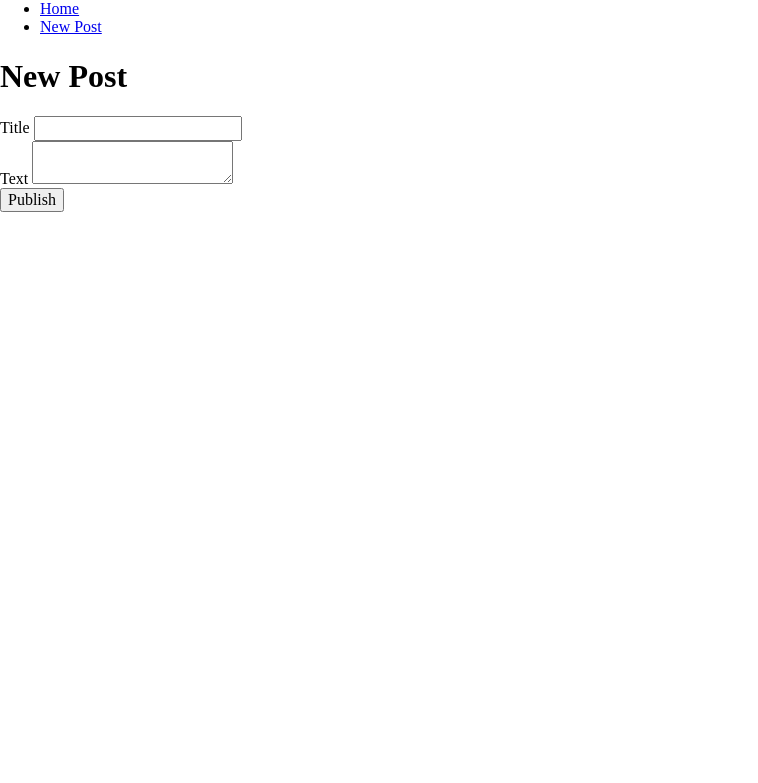
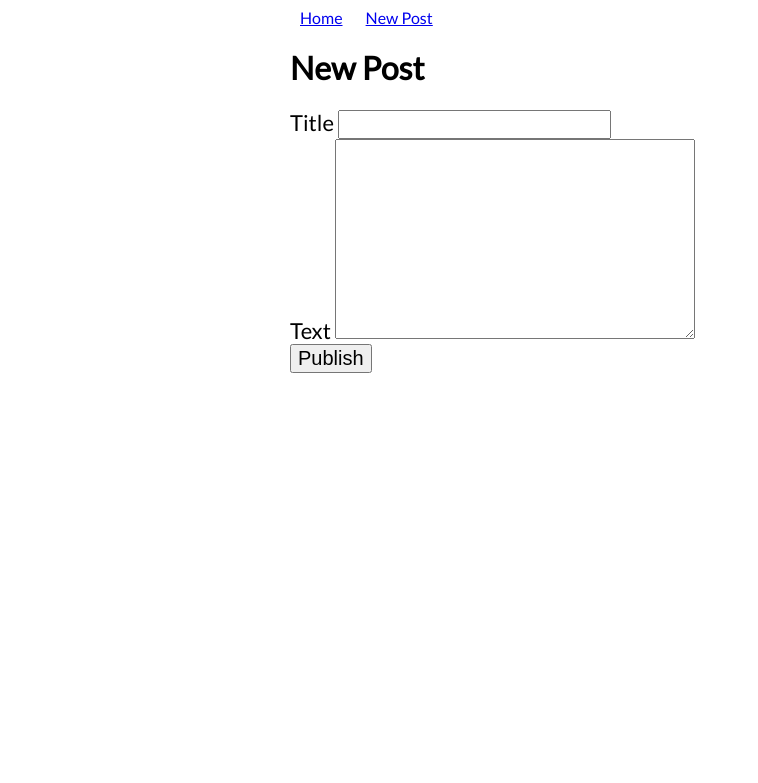
Before and after one commit to bmac313/build-a-blog, a Python web app: template templates/new-post.html in a window 1280 px wide. Shown: the top 783 px of the page, without its empty margins (0-758 px from the left). Run offline with Jinja, Linux system fonts and the light colour scheme; the template is opened without the code that fills it, so the values that code supplies are empty; some libraries are stand-ins or nearby versions.

Commit message:
Add style information

```diff
--- a/templates/base.html
+++ b/templates/base.html
@@ -1,10 +1,72 @@
 <html>
 	<head>
 		<title>Just a normal blog.</title>
-		<link rel="stylesheet" href="css/normalize.css" type="text/css" />
-		<link rel="stylesheet" href="css/style.css" type="text/css" />
+		<style>
+			@import url('https://fonts.googleapis.com/css?family=Lato');
+
+			body {
+				font-family:   'Lato', sans-serif;
+			}
+
+			.middle-col {
+				max-width:     700px;
+				margin:        auto;
+				padding-left:  7px;
+				padding-right: 7px;
+			}
+
+			h2 {
+				font-family: 'Lato Light', sans-serif;
+			}
+
+			.navbar ul, .bottom-nav ul {
+				padding-left:  0px;
+			}
+
+			.navbar ul li, .bottom-nav ul li{
+				display:       inline;
+				padding-left:  10px;
+				padding-right: 10px;
+			}
+
+			.post {
+				padding-bottom:8px;
+			}
+
+			.time-stamp {
+				font-style:    italic;
+				font-size:     14px;
+			}
+
+			.form-field input {
+				font-size:     20px;
+			}
+
+			.form-field textarea {
+				width:         360px;
+				height:        200px;
+				font-size:     18px;
+			}
+
+			.form-field label {
+				font-size:     22px;
+				display:       block;
+			}
+
+			#btn-submit {
+				margin-top:    7px;
+				margin-bottom: 7px;
+				font-size:     20px;
+			}
+
+			.error {
+				color:         #f44242;
+				font-size:     14px;
+			}
+		</style>
 	</head>
 	<body>
+		<div class="middle-col">
 			<header>
 				<nav class="navbar">
 					<ul>
@@ -18,5 +80,6 @@
 
 				{% endblock %}
 			</div>
+		</div>
 	</body>
 </html>
```
Lines whose indentation alone changed are shown as unchanged.
